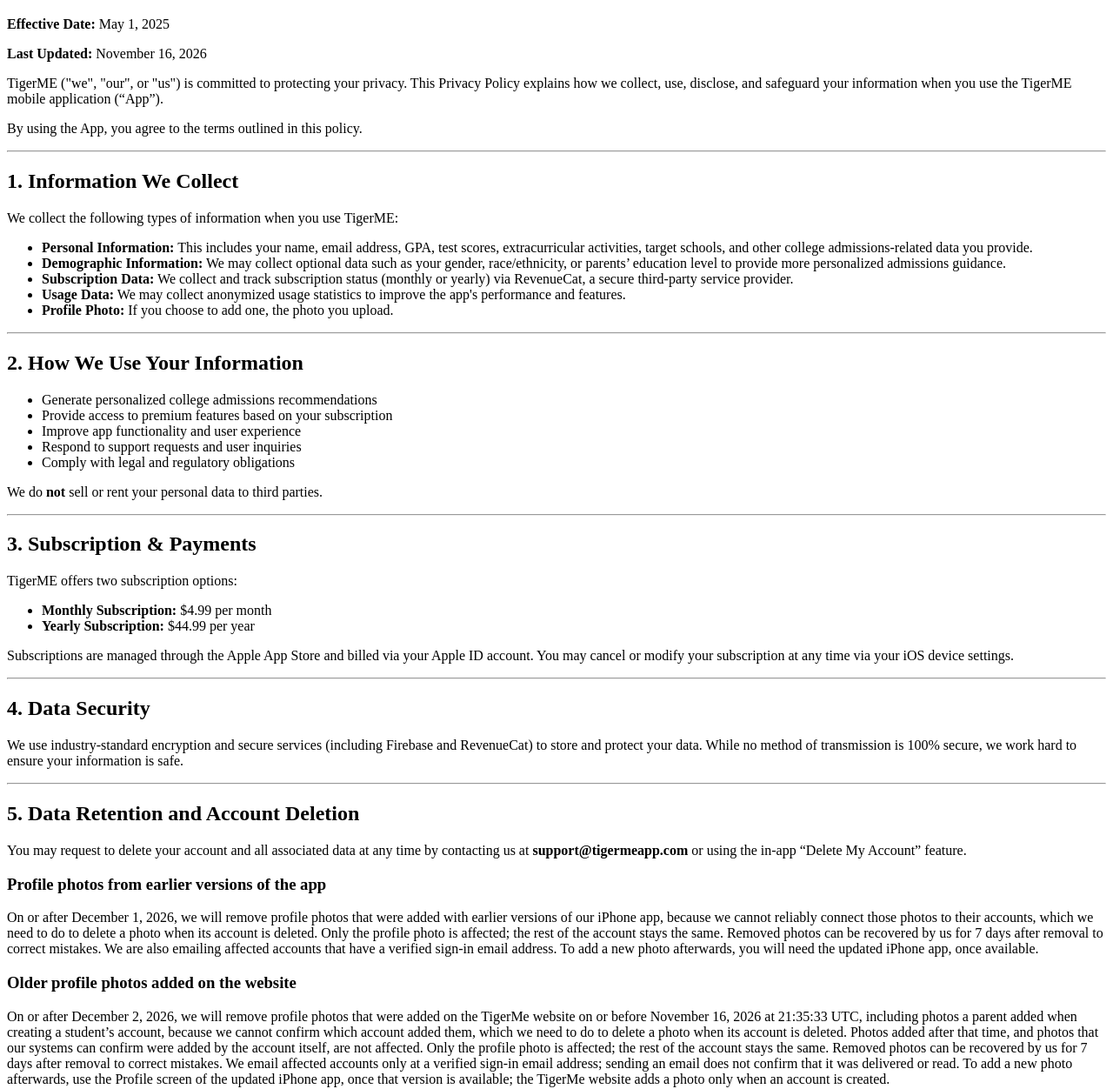
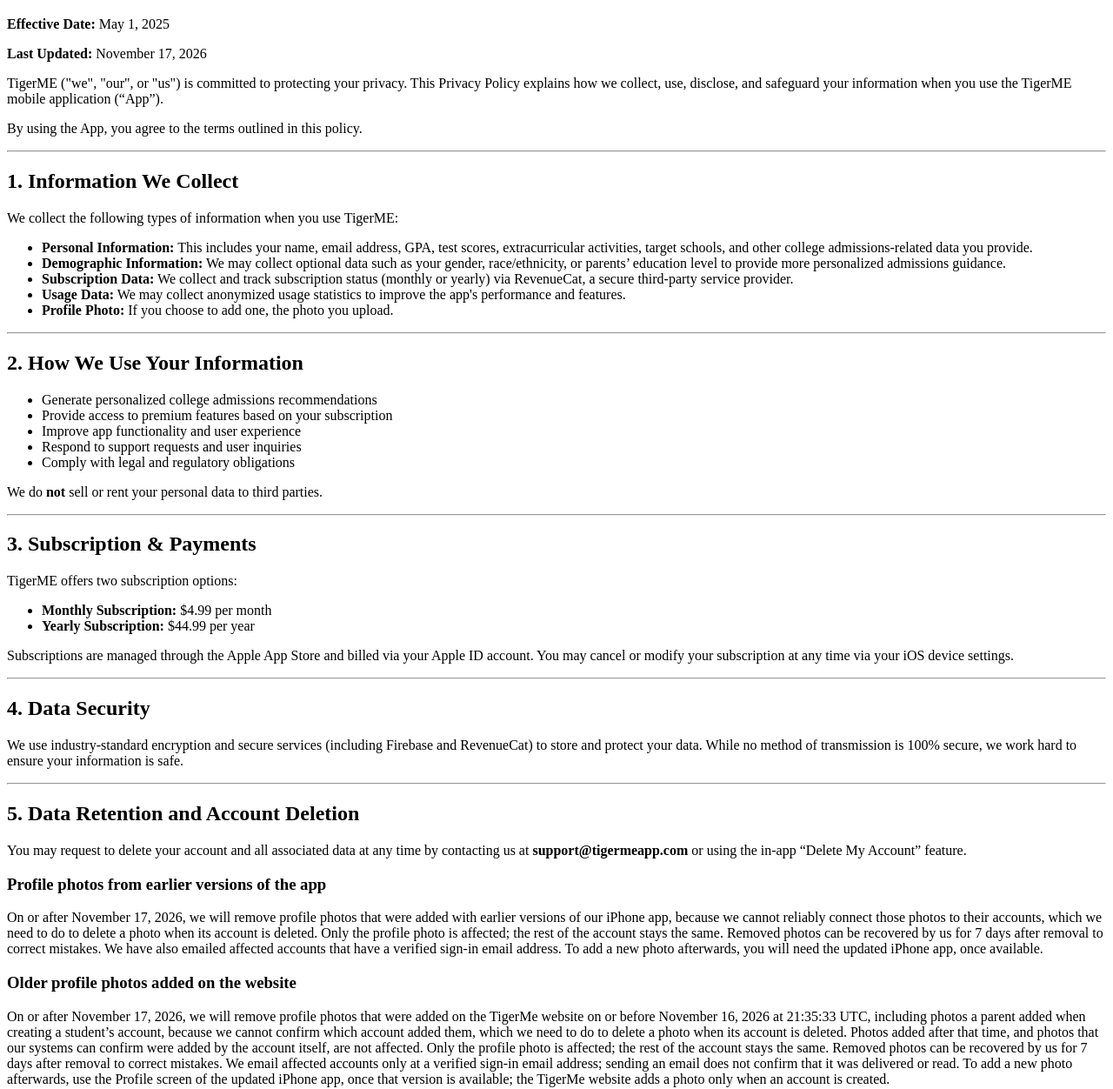
Before and after one commit to Sibble-Associates/Sibble-Associates.github.io, a plain HTML site: page index.html in a window 1280 px wide. Shown: the part 61-1313 px from the top of the page at 87% size. Drawn offline with Linux system fonts and the light colour scheme.

Commit message:
Notice timing: photo removals on or after Nov 17, 2026 (scope, exclusions, recovery unchanged)
Revised timing per Ryan (2026-11-17). iPhone and website paragraphs keep their scope, the
web cutoff (2026-11-16T21:35:33Z), exclusions and the 7-day recovery window.

Co-Authored-By: Claude Opus 5.5 <noreply@anthropic.com>

```diff
--- a/index.html
+++ b/index.html
@@ -7,7 +7,7 @@
 <body>
     <h1>Privacy Policy for TigerME</h1>
     <p><strong>Effective Date:</strong> May 1, 2025</p>
-    <p><strong>Last Updated:</strong> November 16, 2026</p>
+    <p><strong>Last Updated:</strong> November 17, 2026</p>
     <p>TigerME ("we", "our", or "us") is committed to protecting your privacy. This Privacy Policy explains how we collect, use, disclose, and safeguard your information when you use the TigerME mobile application (“App”).</p>
     <p>By using the App, you agree to the terms outlined in this policy.</p>
     <hr>
@@ -45,9 +45,9 @@
     <h2>5. Data Retention and Account Deletion</h2>
     <p>You may request to delete your account and all associated data at any time by contacting us at <strong>support@tigermeapp.com</strong> or using the in-app “Delete My Account” feature.</p>
     <h3>Profile photos from earlier versions of the app</h3>
-    <p>On or after December 1, 2026, we will remove profile photos that were added with earlier versions of our iPhone app, because we cannot reliably connect those photos to their accounts, which we need to do to delete a photo when its account is deleted. Only the profile photo is affected; the rest of the account stays the same. Removed photos can be recovered by us for 7 days after removal to correct mistakes. We are also emailing affected accounts that have a verified sign-in email address. To add a new photo afterwards, you will need the updated iPhone app, once available.</p>
+    <p>On or after November 17, 2026, we will remove profile photos that were added with earlier versions of our iPhone app, because we cannot reliably connect those photos to their accounts, which we need to do to delete a photo when its account is deleted. Only the profile photo is affected; the rest of the account stays the same. Removed photos can be recovered by us for 7 days after removal to correct mistakes. We have also emailed affected accounts that have a verified sign-in email address. To add a new photo afterwards, you will need the updated iPhone app, once available.</p>
     <h3>Older profile photos added on the website</h3>
-    <p>On or after December 2, 2026, we will remove profile photos that were added on the TigerMe website on or before November 16, 2026 at 21:35:33 UTC, including photos a parent added when creating a student’s account, because we cannot confirm which account added them, which we need to do to delete a photo when its account is deleted. Photos added after that time, and photos that our systems can confirm were added by the account itself, are not affected. Only the profile photo is affected; the rest of the account stays the same. Removed photos can be recovered by us for 7 days after removal to correct mistakes. We email affected accounts only at a verified sign-in email address; sending an email does not confirm that it was delivered or read. To add a new photo afterwards, use the Profile screen of the updated iPhone app, once that version is available; the TigerMe website adds a photo only when an account is created.</p>
+    <p>On or after November 17, 2026, we will remove profile photos that were added on the TigerMe website on or before November 16, 2026 at 21:35:33 UTC, including photos a parent added when creating a student’s account, because we cannot confirm which account added them, which we need to do to delete a photo when its account is deleted. Photos added after that time, and photos that our systems can confirm were added by the account itself, are not affected. Only the profile photo is affected; the rest of the account stays the same. Removed photos can be recovered by us for 7 days after removal to correct mistakes. We email affected accounts only at a verified sign-in email address; sending an email does not confirm that it was delivered or read. To add a new photo afterwards, use the Profile screen of the updated iPhone app, once that version is available; the TigerMe website adds a photo only when an account is created.</p>
     <hr>
     <h2>6. Children’s Privacy</h2>
     <p>TigerME is intended for use by high school students and requires parental consent where applicable. We do not knowingly collect data from children under the age of 13 without appropriate legal consent.</p>
```
